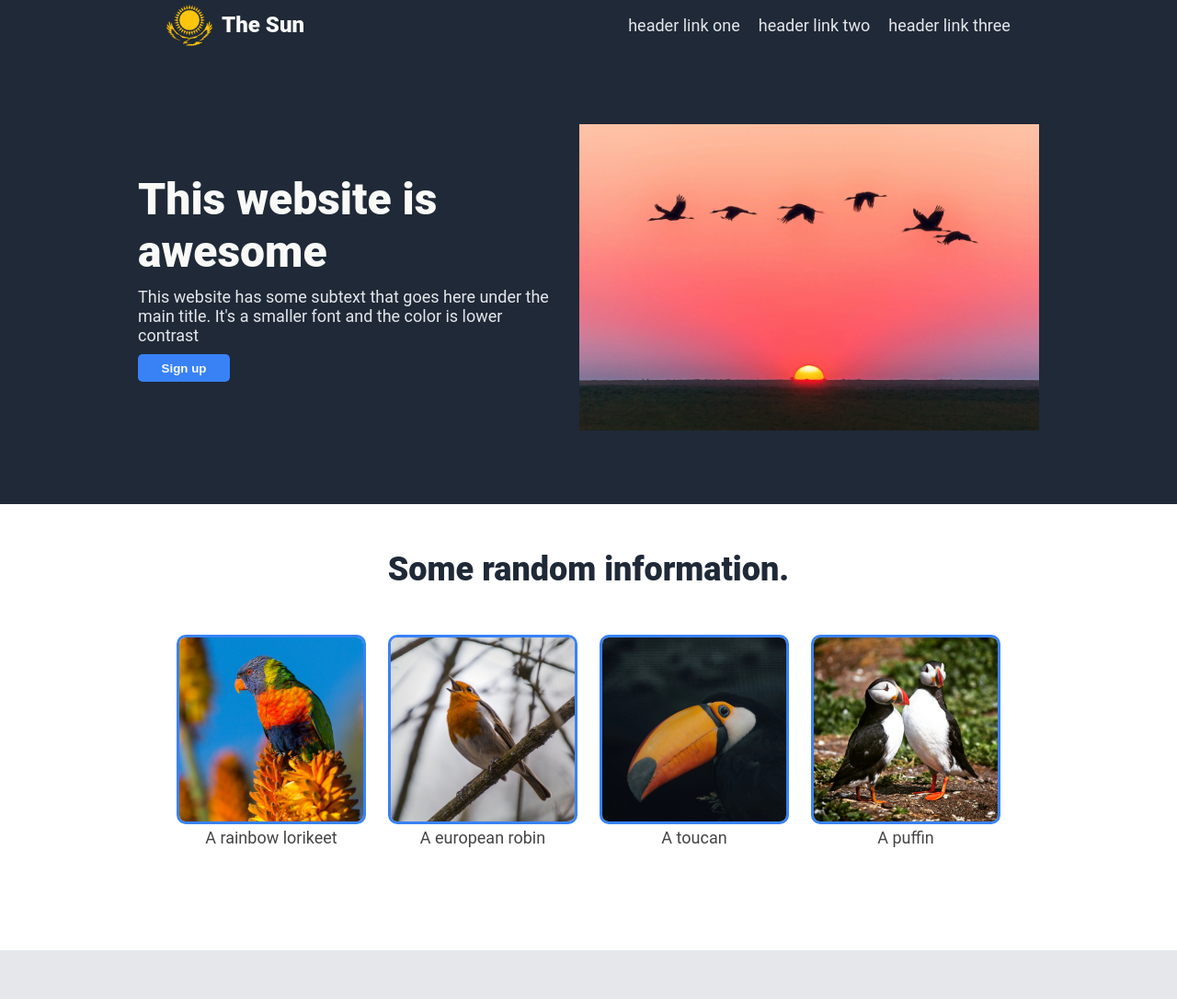
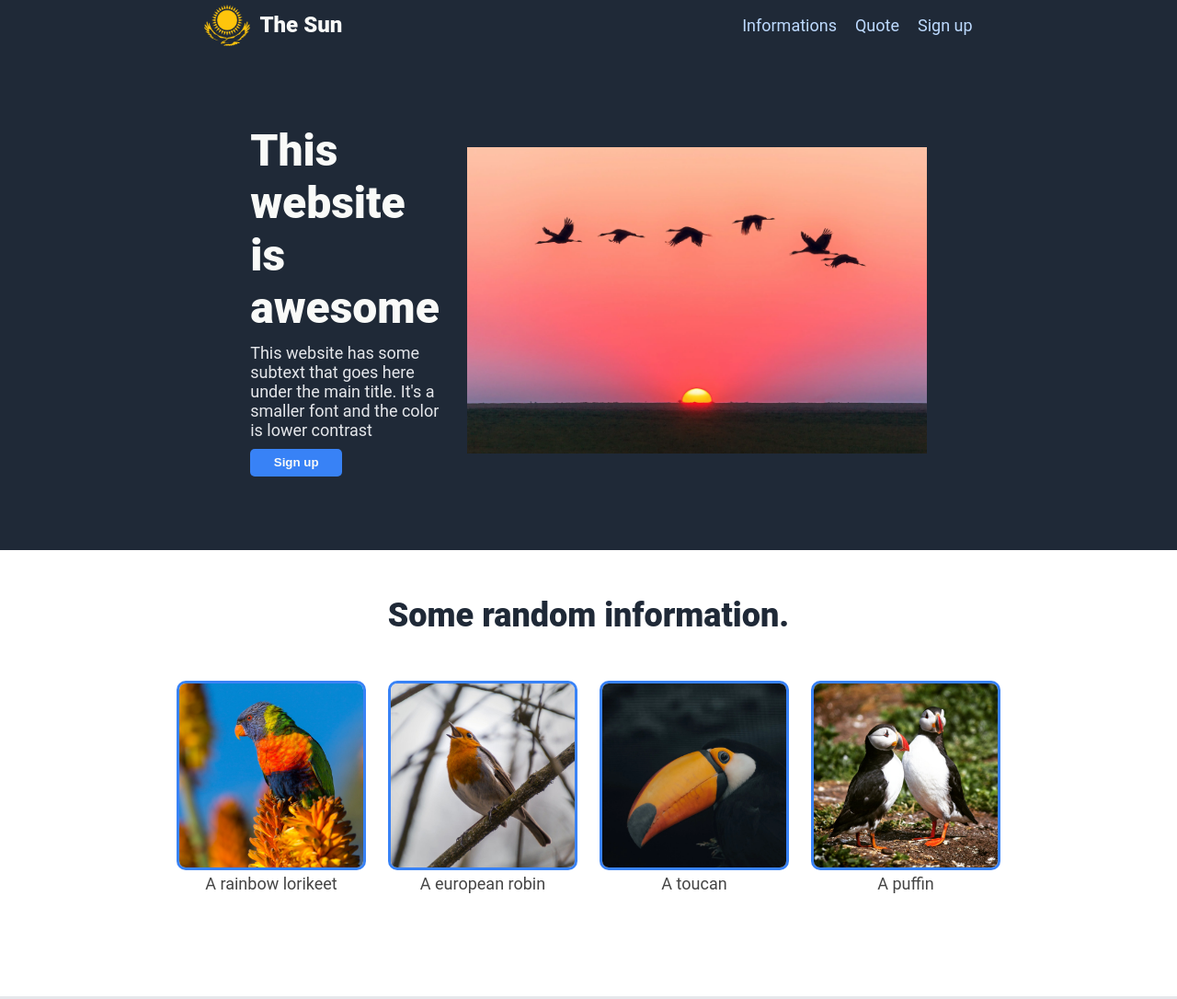
Before and after one commit to maddd-code/landing_page_top, a plain HTML site: page index.html in a window 1280 px wide. Shown: the top 1086 px of the page at 92% size. Drawn offline with Linux system fonts and the light colour scheme.

Commit message:
Add jumping anchor links to header, polish a bit

```diff
--- a/index.html
+++ b/index.html
@@ -14,9 +14,9 @@
       <div class="header-title">The Sun</div>
     </div>
       <ul>
-          <li>header link one</li>
-          <li>header link two</li>
-          <li>header link three</li>
+          <li><a href="#info-jump">Informations</a></li>
+          <li><a href="#quote-jump">Quote</a></li>
+          <li><a href="#signup-jump">Sign up</a></li>
       </ul>
   </div>
 
@@ -32,7 +32,7 @@
   </div>
 
   <div class="container2">
-    <div class="cont2-header">Some random information.</div>
+    <div class="cont2-header"><a id="info-jump"> Some random information.</a></div>
     <div class="cont2-4imgblock">
     <div class="cont-lorikeet">
     <img src="img/rainbow-lorikeet.jpeg" alt="a rainbow lorikeet" width="200px" height="auto">
@@ -54,13 +54,13 @@
   </div>
 
   <div class="container3">
-    <div class="text"><em>This is an inspiring quote, or a testimonial from a customer. Maybe it's just filling up space, or maybe people will actually read it. Who knows? All I know is that it looks nice.</em></div>
+    <div class="text"><a id="quote-jump"><em>This is an inspiring quote, or a testimonial from a customer. Maybe it's just filling up space, or maybe people will actually read it. Who knows? All I know is that it looks nice.</em></a></div>
     <div class="quote-text">-Thor, God of Thunder</div>
   </div>
 
   <div class="container4">
     <div class="cont4-text">
-    <div class="cont4-header">Call to action! It's time!</div>
+    <div class="cont4-header"><a id="signup-jump">Call to action! It's time!</a></div>
     <div class="text">Sign up for our product by clicking that button right over there!</div>
     </div>
     <div class="cont4-button"><button>Sign up</button></div>
--- a/style.css
+++ b/style.css
@@ -12,6 +12,16 @@ body {
     background-color: #1F2937;
     font-weight: 900;
     padding: 5px;
+}
+
+a:link {
+    text-decoration: none;
+    color: #bddaff;
+}
+
+a:visited {
+    text-decoration: none;
+    color: #bddaff;
 }
 
 .logotext {
@@ -34,6 +44,7 @@ ul {
     font-weight: 400;
     padding: 0px;
     margin: 0px;
+    cursor: pointer;
 }
 
 .container1 {
@@ -43,7 +54,7 @@ ul {
     justify-content: center;
     align-items: center;
     gap: 30px;
-    padding: 80px 150px
+    padding: 80px 320px;
 }
 
 .cont1-text {
@@ -74,6 +85,7 @@ button {
     width: 100px;
     height: 30px;
     font-weight: bold;
+    cursor: pointer;
 }
 
 .container2 {
@@ -125,7 +137,7 @@ button {
 .container4 {
     background-color: #3882F6;
     color: #E5E7EB;
-    padding: 48px;
+    padding: 48px 144px;
     margin: 72px 144px;
     display: flex;
     justify-content: space-around;
```
